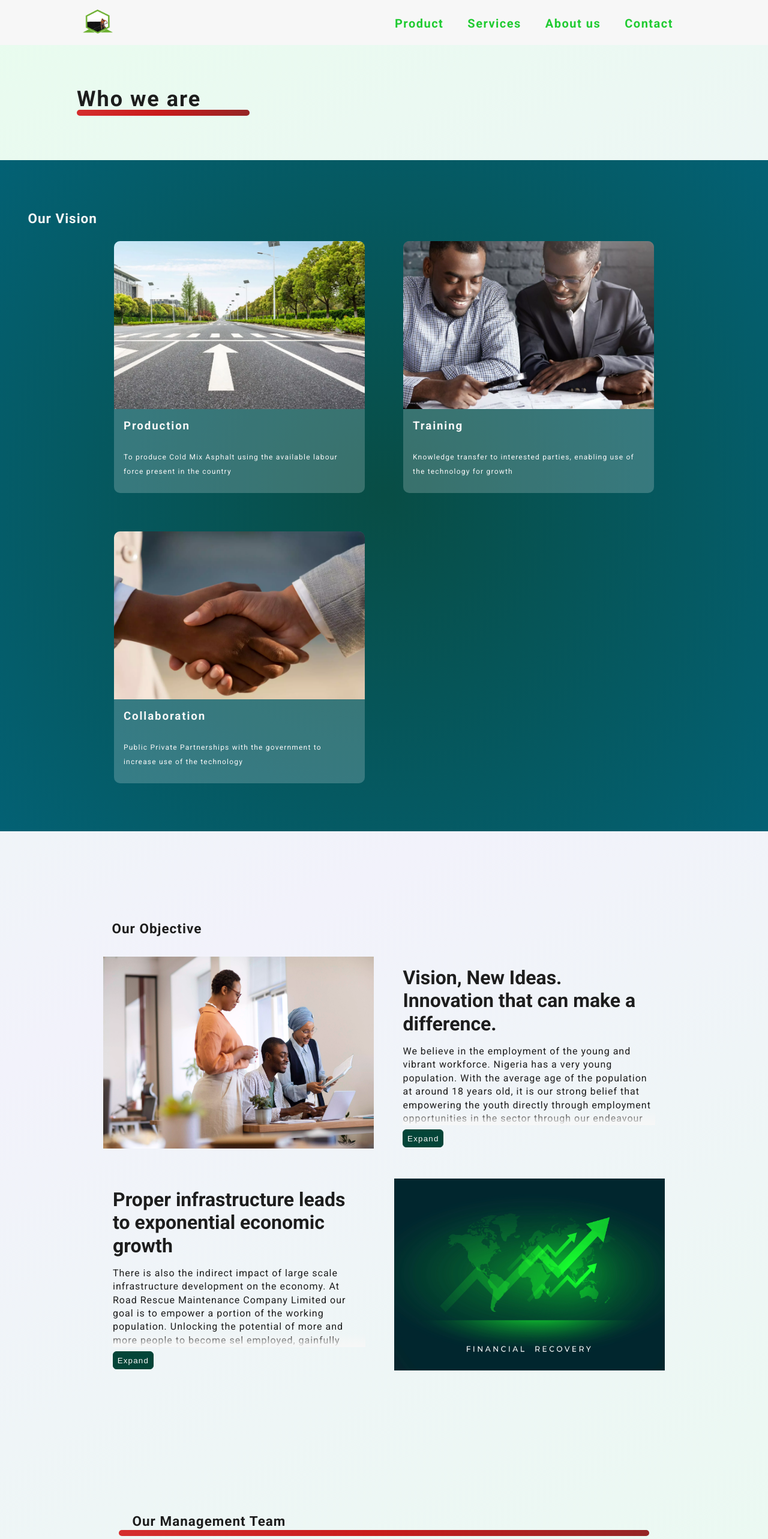
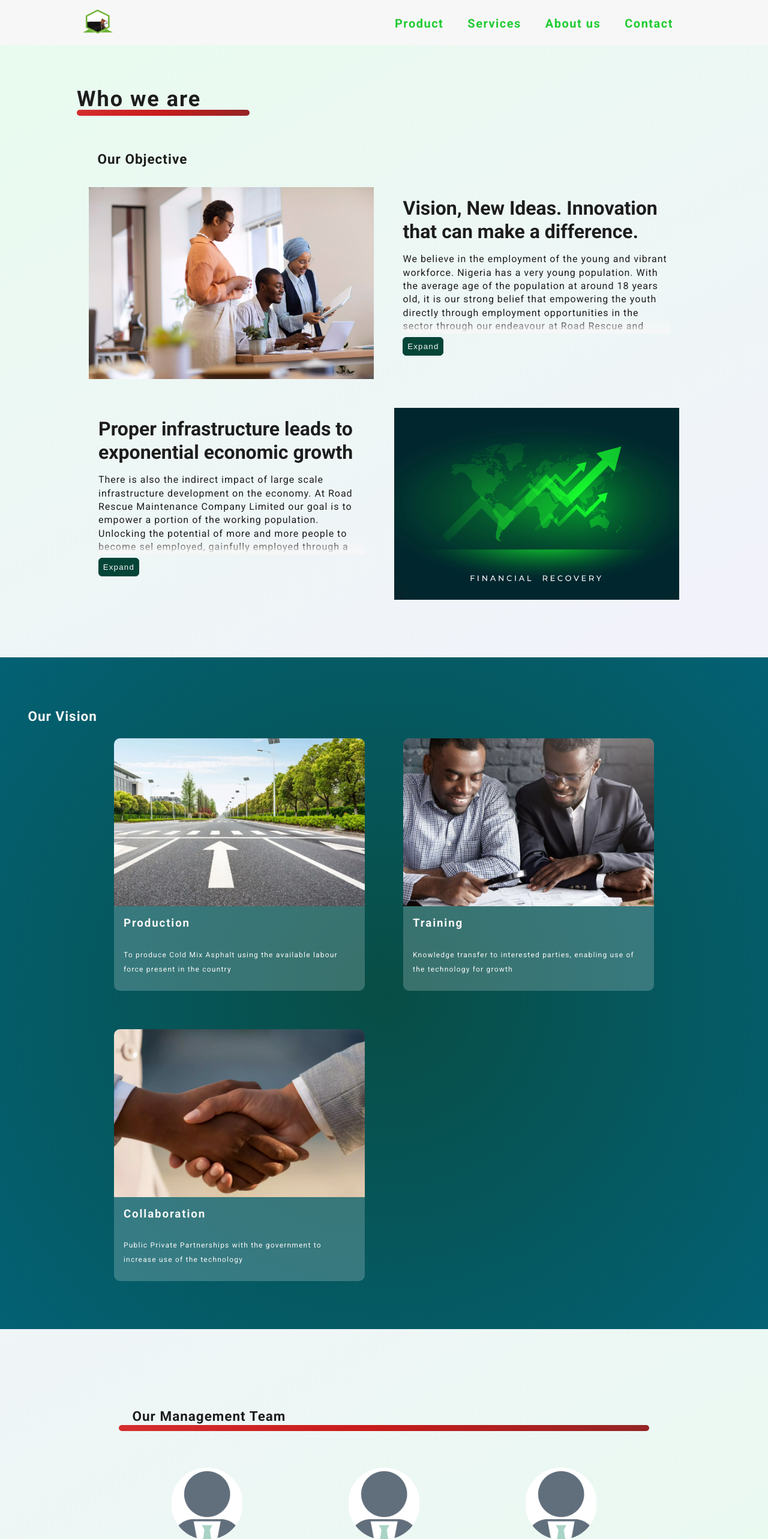
Before and after one commit to abeonweb/road-rescue, a Next.js app: page /about in a window 1280 px wide. Shown: the top 2566 px of the page at 60% size. Built offline with nearby package versions, Linux system fonts and the light colour scheme.

Commit message:
rearranged the page layout

```diff
--- a/pages/about/index.tsx
+++ b/pages/about/index.tsx
@@ -27,15 +27,15 @@ export default function About() {
     return (
         <main className={"main"}>
             <h1 className={`page--title ${styles.aboutTitle}`}>Who we are</h1>
+            <section className={` ${styles.sectionAbout}`}>
+                <h2 className={`section--title`}>Our Objective</h2>
+                {aboutSection}
+            </section>
             <section className={`section ${styles.sectionVision}`}>
                 <h2 className={`section--title`}> Our Vision</h2>
                 <div className={styles.visionList}>
                     {visionList}
                 </div>
-            </section>
-            <section className={`section ${styles.sectionAbout}`}>
-                <h2 className={`section--title`}>Our Objective</h2>
-                {aboutSection}
             </section>
             <section className={`section ${styles.sectionManagement}`}>
                 <h2 className={`section--title ${styles.managementSectionTitle}`}>Our Management Team</h2>
```
